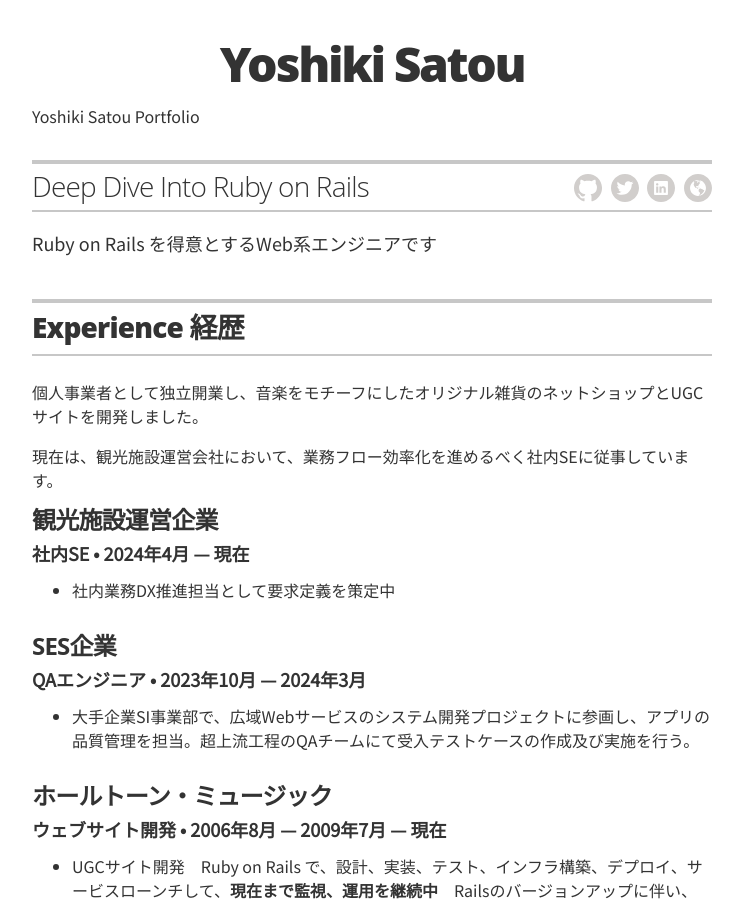
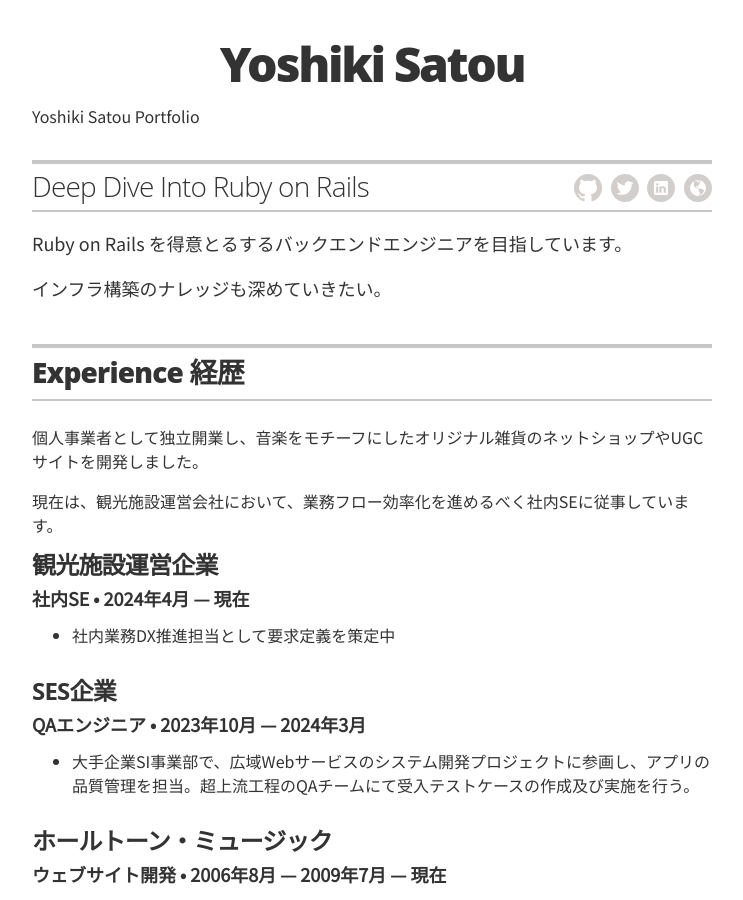
Before and after one commit to wholetonemusic/gcv_portfolio, a Jekyll site: the page built from index.html, in a window 1280 px wide and 900 px high. Shown: the whole window, without its empty margins (268-1011 px from the left). Built offline with Jekyll 4.4.1, drawn with Linux system fonts in a browser that asks for light colours.

Commit message:
update config

```diff
--- a/_config.yml
+++ b/_config.yml
@@ -25,7 +25,7 @@
 resume_header_contact_info:     ""
 display_header_contact_info:    "false"
 
-resume_header_intro: "<p>Ruby on Rails を得意とするWeb系エンジニアです</p>"
+resume_header_intro: "<p>Ruby on Rails を得意とるするバックエンドエンジニアを目指しています。</p><p>インフラ構築のナレッジも深めていきたい。</p>"
 
 # use "yes" to display the email contact button,
 # "no" to display an "I'm not looking for work" message,
@@ -43,7 +43,7 @@
 resume_section_links:           true
 # resume_section_associations:    true
 # resume_section_interests:       true
-resume_experience_summary: "<p>個人事業者として独立開業し、音楽をモチーフにしたオリジナル雑貨のネットショップとUGCサイトを開発しました。</p><p>現在は、観光施設運営会社において、業務フロー効率化を進めるべく社内SEに従事しています。</p>"
+resume_experience_summary: "<p>個人事業者として独立開業し、音楽をモチーフにしたオリジナル雑貨のネットショップやUGCサイトを開発しました。</p><p>現在は、観光施設運営会社において、業務フロー効率化を進めるべく社内SEに従事しています。</p>"
 # Resume social links
 # uncomment the options you wish to display, and add your own URL
 resume_social_links:
```
Also changed, not shown: 2 other files.
